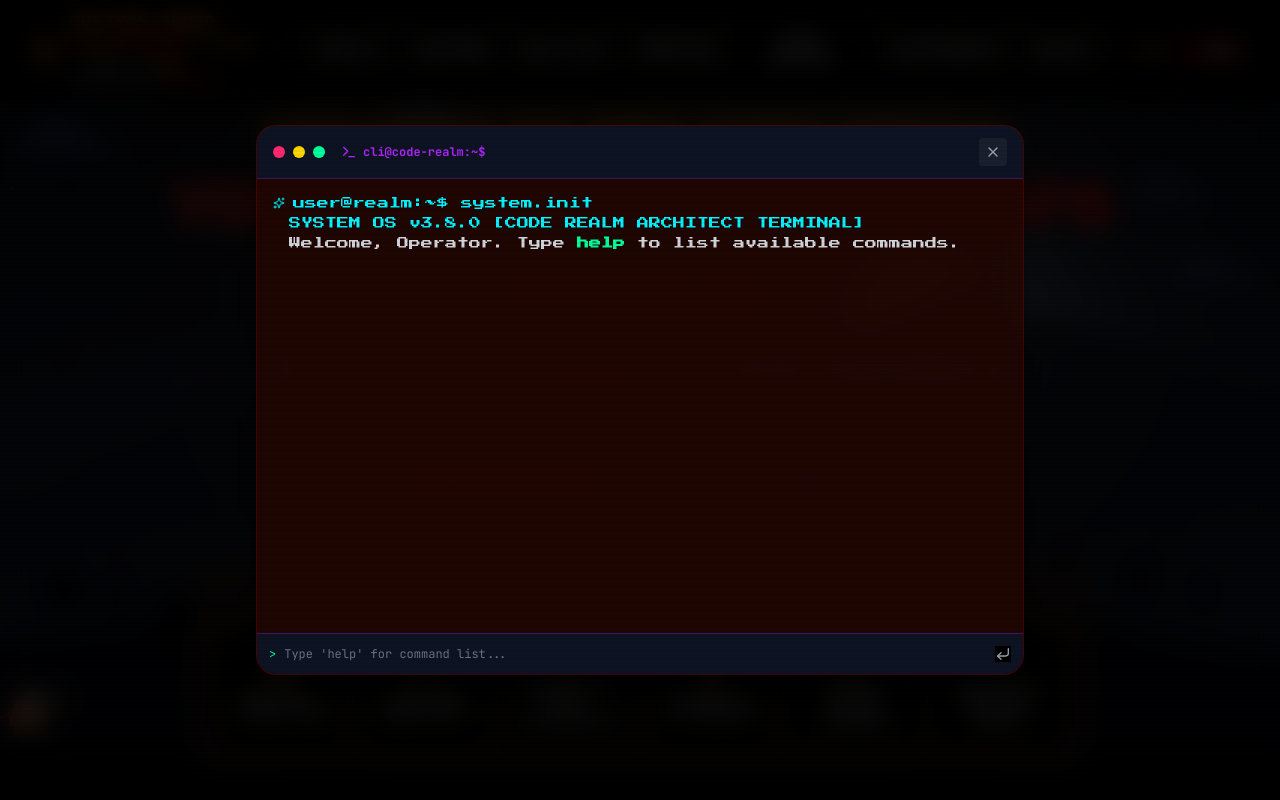
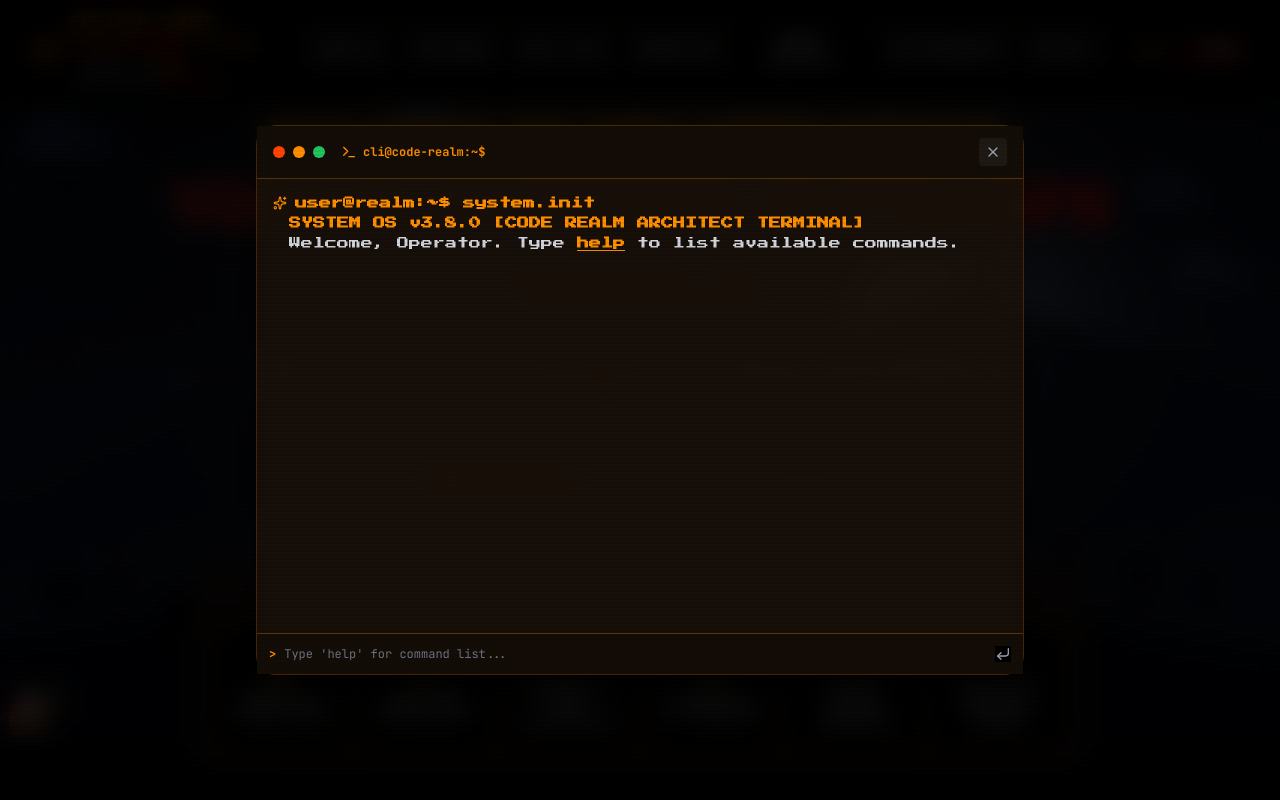
Before and after one commit to sufiyan078/portfolio, a React (Vite) app: page / in a window 1280 px wide. Both pictures are taken after a click on the button "CLI". Shown: the top 800 px of the page. Built offline with nearby package versions, Linux system fonts and the light colour scheme; a web font is replaced by a local one.

Commit message:
fix: redesigned CLI Terminal Modal color scheme to match amber, warm void black, and crimson theme 100% perfectly

```diff
--- a/src/components/InteractiveTerminalModal.tsx
+++ b/src/components/InteractiveTerminalModal.tsx
@@ -1,7 +1,6 @@
 import React, { useState, useRef, useEffect } from 'react';
 import { Terminal, X, CornerDownLeft, Sparkles } from 'lucide-react';
-import { PLAYER_PROFILE, MISSIONS, BOSS_BATTLES } from '../data/portfolioData';
-import { SKILLS } from '../data/skills';
+import { BUILDER_PROFILE, MISSIONS, BOSS_BATTLES, SKILLS } from '../data/portfolioData';
 import { playCyberSound } from '../utils/soundEffects';
 
 interface InteractiveTerminalModalProps {
@@ -21,8 +20,8 @@ export const InteractiveTerminalModal: React.FC<InteractiveTerminalModalProps> =
       command: 'system.init',
       output: (
         <div className="text-gray-300 font-mono text-xs space-y-1">
-          <p className="text-[#00f3ff]">SYSTEM OS v3.8.0 [CODE REALM ARCHITECT TERMINAL]</p>
-          <p>Welcome, Operator. Type <span className="text-[#00ff9d] font-bold">help</span> to list available commands.</p>
+          <p className="text-[#FF8F00] font-bold">SYSTEM OS v3.8.0 [CODE REALM ARCHITECT TERMINAL]</p>
+          <p>Welcome, Operator. Type <span className="text-[#FF8F00] font-bold underline">help</span> to list available commands.</p>
         </div>
       )
     }
@@ -70,16 +69,16 @@ export const InteractiveTerminalModal: React.FC<InteractiveTerminalModalProps> =
     switch (cmd) {
       case 'help':
         outputNode = (
-          <div className="space-y-1 text-xs font-mono text-gray-300">
-            <p className="text-[#00f3ff] font-bold">AVAILABLE COMMANDS:</p>
-            <p><span className="text-[#00ff9d] w-28 inline-block">whoami</span> - Print developer bio & stats</p>
-            <p><span className="text-[#00ff9d] w-28 inline-block">projects</span> - List active engineering missions</p>
-            <p><span className="text-[#00ff9d] w-28 inline-block">skills</span> - List primary technology inventory</p>
-            <p><span className="text-[#00ff9d] w-28 inline-block">boss</span> - Show defeated production bugs</p>
-            <p><span className="text-[#00ff9d] w-28 inline-block">contact</span> - Show direct contact transmission channels</p>
-            <p><span className="text-[#00ff9d] w-28 inline-block">clear</span> - Clear terminal history</p>
-            <p><span className="text-[#00ff9d] w-28 inline-block">sudo hire</span> - Initiate priority recruitment transmission</p>
-            <p><span className="text-[#00ff9d] w-28 inline-block">exit</span> - Close CLI window</p>
+          <div className="space-y-1.5 text-xs font-mono text-gray-300">
+            <p className="text-[#FF8F00] font-bold">AVAILABLE COMMANDS:</p>
+            <p><span className="text-[#FFA726] font-bold w-28 inline-block">whoami</span> - Print developer bio & stats</p>
+            <p><span className="text-[#FFA726] font-bold w-28 inline-block">projects</span> - List active engineering missions</p>
+            <p><span className="text-[#FFA726] font-bold w-28 inline-block">skills</span> - List primary technology inventory</p>
+            <p><span className="text-[#FFA726] font-bold w-28 inline-block">boss</span> - Show defeated production bugs</p>
+            <p><span className="text-[#FFA726] font-bold w-28 inline-block">contact</span> - Show direct contact transmission channels</p>
+            <p><span className="text-[#FFA726] font-bold w-28 inline-block">clear</span> - Clear terminal history</p>
+            <p><span className="text-[#FFA726] font-bold w-28 inline-block">sudo hire</span> - Initiate priority recruitment transmission</p>
+            <p><span className="text-[#FFA726] font-bold w-28 inline-block">exit</span> - Close CLI window</p>
           </div>
         );
         break;
@@ -87,10 +86,10 @@ export const InteractiveTerminalModal: React.FC<InteractiveTerminalModalProps> =
       case 'whoami':
         outputNode = (
           <div className="space-y-1 text-xs font-mono text-gray-300">
-            <p className="text-[#38BDF8] font-bold">{PLAYER_PROFILE.name} // {PLAYER_PROFILE.role}</p>
-            <p>Title: <span className="text-[#F59E0B]">{PLAYER_PROFILE.role}</span></p>
-            <p>Status: <span className="text-[#10B981]">{PLAYER_PROFILE.status}</span></p>
-            <p className="text-gray-400 mt-2">{PLAYER_PROFILE.bio}</p>
+            <p className="text-[#FF8F00] font-bold">{BUILDER_PROFILE.name} // {BUILDER_PROFILE.playerClass}</p>
+            <p>Roles: <span className="text-[#FFA726]">{BUILDER_PROFILE.roles.join(', ')}</span></p>
+            <p>Status: <span className="text-[#FF8F00]">{BUILDER_PROFILE.status} ({BUILDER_PROFILE.level})</span></p>
+            <p>Location: <span className="text-gray-400">{BUILDER_PROFILE.location}</span></p>
           </div>
         );
         break;
@@ -98,10 +97,10 @@ export const InteractiveTerminalModal: React.FC<InteractiveTerminalModalProps> =
       case 'projects':
         outputNode = (
           <div className="space-y-2 text-xs font-mono">
-            <p className="text-[#00f3ff] font-bold">DEPLOYED ENGINEERING MISSIONS:</p>
+            <p className="text-[#FF8F00] font-bold">DEPLOYED ENGINEERING MISSIONS:</p>
             {MISSIONS.map(m => (
-              <div key={m.id} className="text-gray-300 border-l-2 border-l-[#00f3ff] pl-2">
-                <span className="text-[#00ff9d] font-bold">[{m.missionNumber}] {m.title}</span> - {m.tagline}
+              <div key={m.id} className="text-gray-300 border-l-2 border-l-[#FF8F00] pl-2">
+                <span className="text-[#FFA726] font-bold">[{m.missionNumber}] {m.title}</span> - {m.tagline}
               </div>
             ))}
           </div>
@@ -110,11 +109,11 @@ export const InteractiveTerminalModal: React.FC<InteractiveTerminalModalProps> =
 
       case 'skills':
         outputNode = (
-          <div className="space-y-1 text-xs font-mono text-gray-300">
-            <p className="text-[#00f3ff] font-bold">TOP EQUIPMENT INVENTORY:</p>
+          <div className="space-y-1.5 text-xs font-mono text-gray-300">
+            <p className="text-[#FF8F00] font-bold">TOP EQUIPMENT INVENTORY:</p>
             <div className="flex flex-wrap gap-2 pt-1">
               {SKILLS.slice(0, 10).map(s => (
-                <span key={s.id} className="px-2 py-0.5 rounded bg-[#080b14] border border-white/10 text-gray-200">
+                <span key={s.id} className="px-2 py-0.5 rounded bg-[#1A1009] border border-[#FF8F00]/30 text-gray-200">
                   {s.name} ({s.percentage}%)
                 </span>
               ))}
@@ -126,10 +125,10 @@ export const InteractiveTerminalModal: React.FC<InteractiveTerminalModalProps> =
       case 'boss':
         outputNode = (
           <div className="space-y-2 text-xs font-mono">
-            <p className="text-[#ff2a6d] font-bold">DEFEATED PRODUCTION CRISES:</p>
+            <p className="text-[#D90000] font-bold">DEFEATED PRODUCTION CRISES:</p>
             {BOSS_BATTLES.map(b => (
               <div key={b.id} className="text-gray-300">
-                &gt; <span className="text-[#ffd700]">{b.bossName}</span>: {b.title} (<span className="text-[#00ff9d]">{b.outcome}</span>)
+                &gt; <span className="text-[#FF8F00] font-bold">{b.bossName}</span>: {b.title} (<span className="text-emerald-400">{b.outcome}</span>)
               </div>
             ))}
           </div>
@@ -139,18 +138,18 @@ export const InteractiveTerminalModal: React.FC<InteractiveTerminalModalProps> =
       case 'contact':
         outputNode = (
           <div className="space-y-1 text-xs font-mono text-gray-300">
-            <p className="text-[#00f3ff] font-bold">TRANSMISSION CONTACT MATRIX:</p>
-            <p>Email: <span className="text-[#00ff9d]">work.sufiyan.ahmed078@gmail.com</span></p>
-            <p>LinkedIn: <span className="text-[#00f3ff]">linkedin.com/in/sufiyan-ahmed-66baa91b3</span></p>
-            <p>GitHub: <span className="text-[#00f3ff]">github.com/sufiyan078</span></p>
+            <p className="text-[#FF8F00] font-bold">TRANSMISSION CONTACT CHANNELS:</p>
+            <p>Email: <span className="text-[#FFA726] font-bold">work.sufiyan.ahmed078@gmail.com</span></p>
+            <p>LinkedIn: <span className="text-[#FFA726]">linkedin.com/in/sufiyan-ahmed-66baa91b3</span></p>
+            <p>GitHub: <span className="text-[#FFA726]">github.com/sufiyan078</span></p>
           </div>
         );
         break;
 
       case 'sudo hire':
         outputNode = (
-          <div className="p-3 rounded bg-[#00ff9d]/10 border border-[#00ff9d] text-xs font-mono text-[#00ff9d]">
-            [PRIORITY GRANT ACCEPTED] Target Sufiyan Ahmed flagged for high-impact mission allocation. Scroll down to Transmission Terminal!
+          <div className="p-3 rounded bg-[#FF8F00]/15 border border-[#FF8F00] text-xs font-mono text-[#FF8F00] font-bold">
+            [PRIORITY TRANSMISSION ACCEPTED] Target Sufiyan Ahmed flagged for high-impact mission allocation!
           </div>
         );
         break;
@@ -167,8 +166,8 @@ export const InteractiveTerminalModal: React.FC<InteractiveTerminalModalProps> =
 
       default:
         outputNode = (
-          <div className="text-xs font-mono text-[#ff2a6d]">
-            Command not recognized: &quot;{cmd}&quot;. Type <span className="text-[#00ff9d]">help</span> for valid commands.
+          <div className="text-xs font-mono text-[#D90000]">
+            Command not recognized: &quot;{cmd}&quot;. Type <span className="text-[#FF8F00] font-bold underline">help</span> for valid commands.
           </div>
         );
         break;
@@ -180,21 +179,21 @@ export const InteractiveTerminalModal: React.FC<InteractiveTerminalModalProps> =
 
   return (
     <div className="fixed inset-0 z-50 flex items-center justify-center p-4 bg-black/80 backdrop-blur-md animate-fadeIn">
-      <div className="cyber-card w-full max-w-3xl h-[550px] flex flex-col border-2 border-[#b026ff]/60 bg-[#080b14]/95 shadow-[0_0_50px_rgba(176,38,255,0.3)]">
+      <div className="glass-panel w-full max-w-3xl h-[550px] flex flex-col border-2 border-[#FF8F00]/50 bg-[#080503]/95 shadow-[0_0_50px_rgba(255,143,0,0.3)]">
         {/* Terminal Window Top Bar */}
-        <div className="px-4 py-3 bg-[#0d1322] border-b border-[#b026ff]/30 flex items-center justify-between">
+        <div className="px-4 py-3 bg-[#140D07] border-b border-[#FF8F00]/30 flex items-center justify-between">
           <div className="flex items-center gap-2">
-            <div className="w-3 h-3 rounded-full bg-[#ff2a6d]" />
-            <div className="w-3 h-3 rounded-full bg-[#ffd700]" />
-            <div className="w-3 h-3 rounded-full bg-[#00ff9d]" />
-            <span className="ml-2 font-mono text-xs text-[#b026ff] font-bold flex items-center gap-1.5">
-              <Terminal className="w-4 h-4" />
+            <div className="w-3 h-3 rounded-full bg-[#FF4500]" />
+            <div className="w-3 h-3 rounded-full bg-[#FF8F00]" />
+            <div className="w-3 h-3 rounded-full bg-[#22C55E]" />
+            <span className="ml-2 font-mono text-xs text-[#FF8F00] font-bold flex items-center gap-1.5">
+              <Terminal className="w-4 h-4 text-[#FF8F00]" />
               cli@code-realm:~$
             </span>
           </div>
           <button
             onClick={onClose}
-            className="p-1.5 rounded bg-white/5 text-gray-400 hover:text-white"
+            className="p-1.5 rounded bg-white/5 text-gray-400 hover:text-white transition-colors cursor-pointer"
           >
             <X className="w-4 h-4" />
           </button>
@@ -204,9 +203,9 @@ export const InteractiveTerminalModal: React.FC<InteractiveTerminalModalProps> =
         <div className="flex-1 p-4 overflow-y-auto font-mono space-y-4">
           {history.map((item, index) => (
             <div key={index} className="space-y-1">
-              <div className="flex items-center gap-2 text-xs text-[#00f3ff]">
-                <Sparkles className="w-3 h-3" />
-                <span>user@realm:~$ {item.command}</span>
+              <div className="flex items-center gap-2 text-xs text-[#FF8F00]">
+                <Sparkles className="w-3.5 h-3.5 text-[#FF8F00]" />
+                <span className="font-bold">user@realm:~$ {item.command}</span>
               </div>
               <div className="pl-4">{item.output}</div>
             </div>
@@ -215,8 +214,8 @@ export const InteractiveTerminalModal: React.FC<InteractiveTerminalModalProps> =
         </div>
 
         {/* Input Prompt Footer */}
-        <form onSubmit={handleCommand} className="p-3 bg-[#0d1322] border-t border-[#b026ff]/30 flex items-center gap-2">
-          <span className="font-mono text-xs text-[#00ff9d]">&gt;</span>
+        <form onSubmit={handleCommand} className="p-3 bg-[#140D07] border-t border-[#FF8F00]/30 flex items-center gap-2">
+          <span className="font-mono text-xs text-[#FF8F00] font-bold">&gt;</span>
           <input
             ref={inputRef}
             type="text"
@@ -225,7 +224,7 @@ export const InteractiveTerminalModal: React.FC<InteractiveTerminalModalProps> =
             placeholder="Type 'help' for command list..."
             className="flex-1 bg-transparent border-none outline-none font-mono text-xs text-white placeholder-gray-500"
           />
-          <button type="submit" className="text-gray-400 hover:text-[#00ff9d]">
+          <button type="submit" className="text-gray-400 hover:text-[#FF8F00] transition-colors cursor-pointer">
             <CornerDownLeft className="w-4 h-4" />
           </button>
         </form>
```
